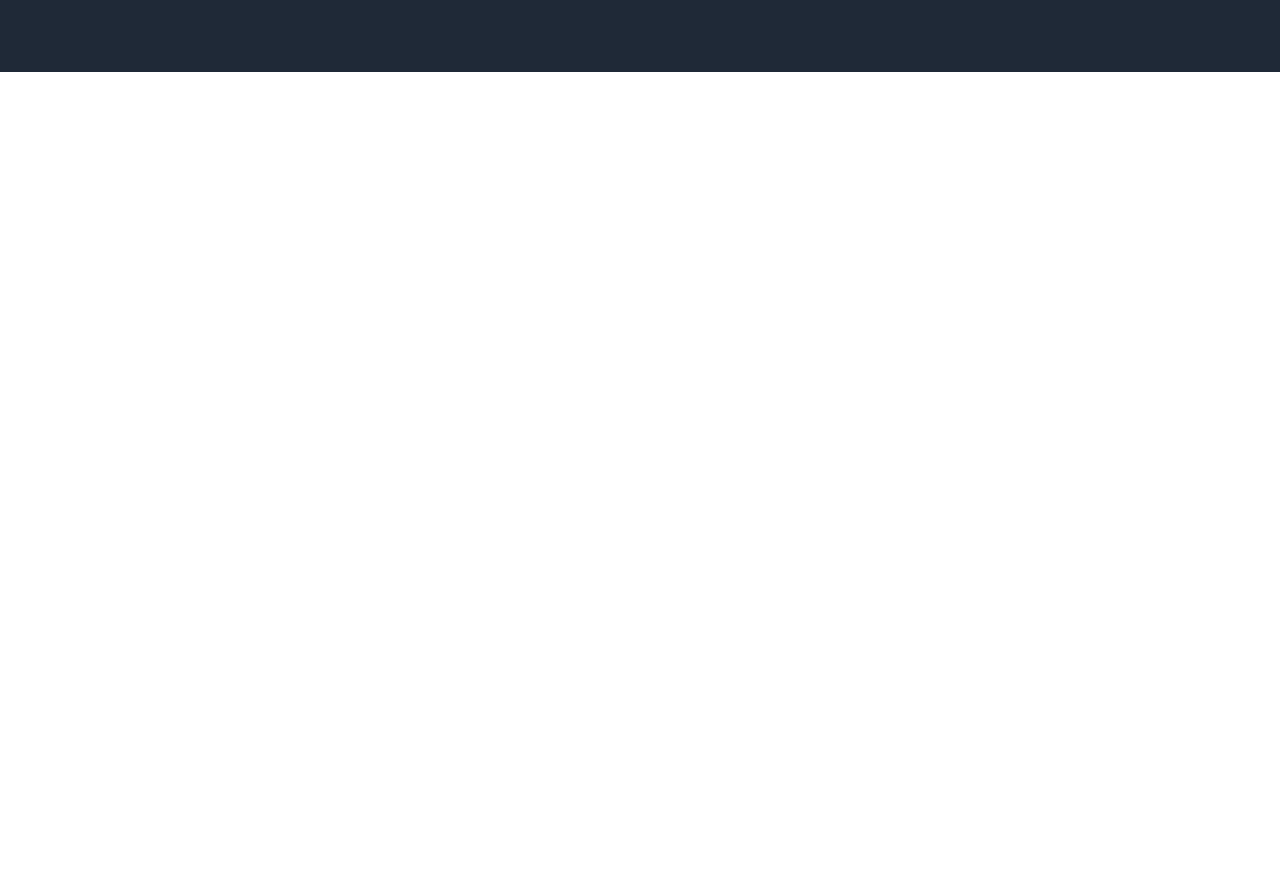
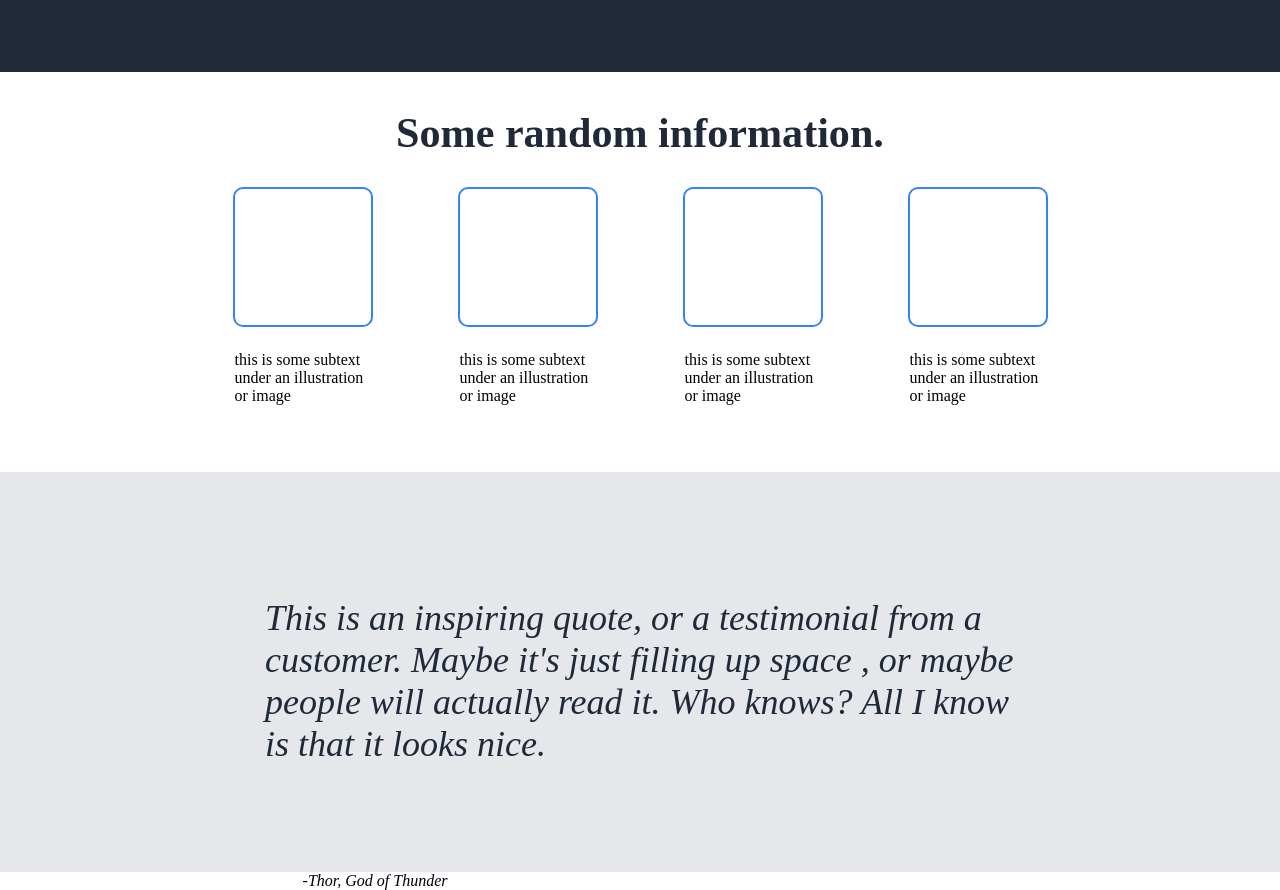
Before and after one commit to Abismael-Tapia/Landing-Page, a plain HTML site: page index.html in a window 1280 px wide. Shown: the part 328-1218 px from the top of the page. Before the commit the page ends 800 px from the top, so only its background shows below. Drawn offline with Linux system fonts and the light colour scheme.

Commit message:
Add some elements and styles

```diff
--- a/css/styles.css
+++ b/css/styles.css
@@ -1,6 +1,7 @@
 * {
     margin: 0;
     padding: 0;
+    box-sizing: border-box;
 }
 
 .flex {
@@ -74,9 +75,6 @@
     flex-wrap: wrap;
  }
 
- .container-header-logo {
-
- }
 
  .container-text {
 
@@ -92,3 +90,64 @@
     width: 400px;
     height: 200px;
  }
+
+ .container {
+   flex-direction: column;
+   background-color: white;
+   justify-content: center;
+   align-items: center;
+   width: 100%;
+   height: 400px;
+   gap: 30px;
+ }
+
+ .second-title {
+   color: #1f2937;
+   font-size: 36px;
+   font-weight: extra-bold;
+ }
+ .box {
+   display: flex;
+   width: 140px;
+   height: 140px;
+   border: 2px solid #3882f6;
+   border-radius: 10px;
+ }
+
+ .container-box {
+   width: 900px;
+   height: 250px;
+   justify-content: space-around;
+   align-items: stretch;
+
+ }
+
+ .box-text {
+   display: flex;
+   width: 140px;
+   margin-bottom: -80px;
+   justify-content: space-between;
+   align-self: flex-end;
+
+ }
+
+ .container-paragraph {
+   width: 100%;
+   height: 400px;
+   background-color: #e5e7eb;
+   justify-content: center;
+   align-items: center;
+ }
+
+ .paragraph {
+   font-size: 36px;
+   font-style: italic;
+   color: #1f2937;
+   width: 750px;
+   height: 150px;
+ }
+
+ .container-cite {
+   justify-content: center;
+   width: 750px;
+ }
--- a/index.html
+++ b/index.html
@@ -32,7 +32,41 @@
             <img src="" alt="Imagen">
         </div>
     </div>
+    </header>
+    <div class="container flex">
+        <div class="second-title">
+            <h3>Some random information.</h3>
+        </div>
+    <div class="container-box flex">
+        <div class="box">
+            <p class="box-text">this is some subtext under an
+                illustration or image</p>
+        </div>
+        <div class="box">
+            <p class="box-text">this is some subtext under an
+                illustration or image</p>
+        </div>
 
-    </header>
+        <div class="box">
+            <p class="box-text">this is some subtext under an
+                illustration or image</p>
+        </div>
+        <div class="box">
+            <p class="box-text">this is some subtext under an
+                illustration or image</p>
+        </div>
+    </div>
+    </div>
+    <div class="container-paragraph flex">
+        <p class="paragraph">
+            This is an inspiring quote, or a testimonial from a
+            customer. Maybe it's just filling up space , or maybe
+            people will actually read it. Who knows? All I know
+            is that it looks nice.
+        </p>
+    </div>
+    <div class="container-cite flex">
+        <cite>-Thor, God of Thunder</cite>
+    </div>
 </body>
 </html>
```
